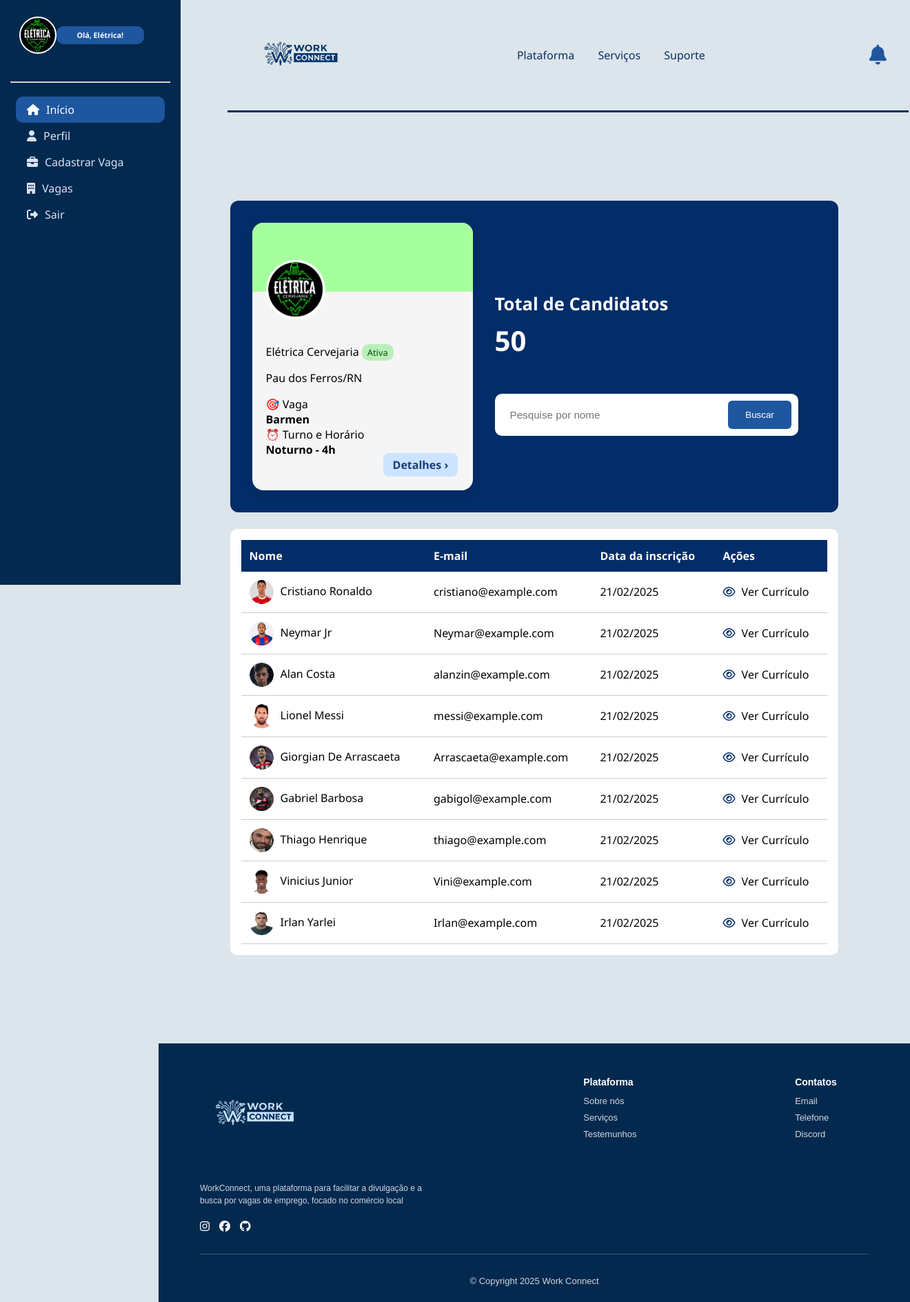
After one commit to AlanCosta2102/Projeto-Integrador-WorkConnect, a Django app: page /empresa/lista_candidatos/ in a window 1320 px wide. The commit adds this page. Shown: the whole page at 69% size. Run offline with Django 5.2, Linux system fonts and the light colour scheme.

```diff
--- /dev/null
+++ b/core/static/core/css/lista_candidatos.css
@@ -0,0 +1,222 @@
+body {
+  font-family: 'Segoe UI', sans-serif;
+  background-color: #dce5eb;
+  margin: 0;
+  overflow-y: auto;
+  overflow-x: hidden;
+}
+
+.navbar {
+  padding: 0.3rem 2rem;
+  border-bottom: 3px solid #082f63;
+  margin-left: 230px;
+  position: relative;
+  z-index: -50;
+  width: 70%;
+  left: 100px;
+}
+
+
+.navbar .container {
+  display: flex;
+  justify-content: space-between;
+  align-items: center;
+}
+
+.navbar .logo {
+  width: 150px;
+}
+
+.navbar nav a {
+  text-decoration: none;
+  color: #082f63;
+  margin: 0 15px;
+  font-weight: 500;
+}
+
+.user-icon i {
+  font-size: 1.8rem;
+  color: #1e56a0;
+}
+
+.content {
+  width: 90%;
+  margin: 2rem auto;
+}
+
+.header-section {
+  display: flex;
+  background-color: #032d69;
+  border-radius: 12px;
+  padding: 2rem;
+  color: white;
+  gap: 2rem;
+  align-items: flex-start;
+}
+
+.btn-desativar {
+  background-color: #ff5c5c;
+  color: white;
+  border: none;
+  border-radius: 6px;
+  padding: 6px 12px;
+  font-weight: 600;
+  margin-top: 10px;
+  cursor: pointer;
+}
+
+.painel-info {
+  flex: 1;
+  margin-top: 100px;
+}
+
+.painel-info h2 {
+  margin: 0;
+  font-weight: 700;
+  font-size: 1.6rem;
+}
+
+.numero {
+  font-size: 2.5rem;
+  font-weight: 700;
+  margin: 0.5rem 0;
+}
+
+.search-bar {
+  display: flex;
+  margin-top: 5rem;
+}
+
+.search-bar {
+  margin-top: 50px;
+  display: flex;
+  gap: 10px;
+  background: white;
+  border-radius: 10px;
+  padding: 10px;
+  width: 90%;
+  position: relative;
+  left: 0px;
+}
+
+.search-bar input {
+  flex: 1;
+  border: none;
+  padding: 12px;
+  font-size: 0.95rem;
+  outline: none;
+  border-radius: 6px;
+}
+
+.search-bar button {
+  background-color: #1e56a0;
+  color: white;
+  border: none;
+  padding: 12px 25px;
+  border-radius: 6px;
+  cursor: pointer;
+  font-weight: 500;
+}
+
+.search-bar button:hover {
+  background-color: #144a8d;
+}
+.table-section {
+  background-color: white;
+  border-radius: 10px;
+  margin-top: 1.5rem;
+  padding: 1rem;
+}
+
+table {
+  width: 100%;
+  border-collapse: collapse;
+  text-align: left;
+}
+
+thead {
+  background-color: #032d69;
+  color: white;
+  border-radius: 10px 10px 0 0;
+}
+
+th, td {
+  padding: 12px;
+}
+
+tbody tr {
+  border-bottom: 1px solid #ccc;
+}
+
+td img {
+  width: 35px;
+  height: 35px;
+  border-radius: 50%;
+  margin-right: 10px;
+  vertical-align: middle;
+}
+
+td i {
+  color: #032d69;
+  margin-right: 5px;
+}
+.card {
+    width: 320px;                 /* largura fixa */
+    background-color: #f5f5f5;
+    color: black;
+    border-radius: 16px;
+    box-shadow: 0 4px 12px rgba(0,0,0,0.1);
+    overflow: hidden;
+    transition: transform 0.3s ease;
+    flex-shrink: 0;               /* impede que o flexbox reduza o tamanho */
+}
+
+.card:hover {
+    transform: translateY(-5px);
+}
+
+.card-header {
+    height: 100px;
+    position: relative;
+    background-color: #A6FF9E;
+}
+
+.card-header img {
+    width: 80px;
+    height: 80px;
+    border-radius: 50%;
+    border: 3px solid #fff;
+    position: absolute;
+    bottom: -40px;
+    left: 20px;
+    background-color: #fff;
+}
+
+.card-body {
+    padding: 60px 20px 20px 20px;
+}
+.info-value{
+  font-weight: bold;
+}
+.status {
+  font-size: 0.8rem;
+  padding: 3px 8px;
+  border-radius: 10px;
+}
+
+.ativa {
+  background-color: #b9efb9;
+  color: #055105;
+}
+.details-button {
+    display: inline-block;
+    margin-top:-20px;
+    padding: 6px 14px;
+    background-color: #cce4ff;
+    color: #1a3d7c;
+    font-weight: 600;
+    border-radius: 8px;
+    text-decoration: none;
+    position: relative;
+    left: 170px;
+}
--- a/core/templates/core/base_empresa.html
+++ b/core/templates/core/base_empresa.html
@@ -10,6 +10,19 @@
     <link href="https://cdnjs.cloudflare.com/ajax/libs/font-awesome/6.5.0/css/all.min.css" rel="stylesheet">
 </head>
 <body>
+     <header class="navbar">
+    <div class="container">
+      <img src="{% static 'core/img/LogoTemplate.png' %}" alt="WorkConnect" class="logo">
+      <nav>
+        <a href="#">Plataforma</a>
+        <a href="#">Serviços</a>
+        <a href="#">Suporte</a>
+      </nav>
+      <div class="user-icon">
+        <i class="fa-solid fa-bell"></i>
+      </div>
+    </div>
+  </header>
     <div class="sidebar">
         <div class="profile-header">
             <img src="{% static 'core/img/Ellipse 14.png' %}" alt="Empresa">
--- /dev/null
+++ b/empresa/templates/empresa/lista_candidatos.html
@@ -0,0 +1,112 @@
+{% extends 'core/base_empresa.html' %}
+{% load static %}
+
+{% block title %}WorkConnect | Vagas{% endblock %}
+
+{% block content %}
+  <link rel="stylesheet" href="{% static 'core/css/lista_candidatos.css' %}">
+
+<main class="content">
+  <section class="header-section">
+    <div class="card">
+      <div class="card-header">
+        <img src="{% static 'core/img/Ellipse 14.png' %}">
+      </div>
+      <div class="card-body">
+        <p class="company-name">
+          Elétrica Cervejaria
+          <span class="status ativa">Ativa</span>
+        </p>
+        <p class="company-location">Pau dos Ferros/RN</p>
+
+        <div class="info-label"><span>🎯 Vaga</span></div>
+        <div class="info-value">Barmen</div>
+
+        <div class="info-label"><span>⏰ Turno e Horário</span></div>
+        <div class="info-value">Noturno - 4h</div>
+
+        <a href="#" class="details-button">Detalhes ›</a>
+      </div>
+    </div>
+
+    <div class="painel-info">
+      <h2>Total de Candidatos</h2>
+      <p class="numero">50</p>
+      <div class="search-bar">
+        <input type="text" placeholder="Pesquise por nome" class="input-job">
+        <button>Buscar</button>
+      </div>
+    </div>
+  </section>
+
+  <section class="table-section">
+    <table>
+      <thead>
+        <tr>
+          <th>Nome</th>
+          <th>E-mail</th>
+          <th>Data da inscrição</th>
+          <th>Ações</th>
+        </tr>
+      </thead>
+      <tbody>
+        <tr>
+          <td><img src="{% static 'core/img/Cristiano.png' %}" alt="">Cristiano Ronaldo</td>
+          <td>cristiano@example.com</td>
+          <td>21/02/2025</td>
+          <td><i class="fa-regular fa-eye"></i> Ver Currículo</td>
+        </tr>
+        <tr>
+          <td><img src="{% static 'core/img/ney.jpg' %}" alt="">Neymar Jr</td>
+          <td>Neymar@example.com</td>
+          <td>21/02/2025</td>
+          <td><i class="fa-regular fa-eye"></i> Ver Currículo</td>
+        </tr>
+        <tr>
+          <td><img src="{% static 'core/img/Alan.png' %}" alt="">Alan Costa</td>
+          <td>alanzin@example.com</td>
+          <td>21/02/2025</td>
+          <td><i class="fa-regular fa-eye"></i> Ver Currículo</td>
+        </tr>
+        <tr>
+          <td><img src="{% static 'core/img/messi.png' %}" alt="">Lionel Messi</td>
+          <td>messi@example.com</td>
+          <td>21/02/2025</td>
+          <td><i class="fa-regular fa-eye"></i> Ver Currículo</td>
+        </tr>
+        <tr>
+          <td><img src="{% static 'core/img/Arrascaeta.png' %}" alt="">Giorgian De Arrascaeta</td>
+          <td>Arrascaeta@example.com</td>
+          <td>21/02/2025</td>
+          <td><i class="fa-regular fa-eye"></i> Ver Currículo</td>
+        </tr>
+        <tr>
+          <td><img src="{% static 'core/img/gabigol.jpg' %}" alt="">Gabriel Barbosa</td>
+          <td>gabigol@example.com</td>
+          <td>21/02/2025</td>
+          <td><i class="fa-regular fa-eye"></i> Ver Currículo</td>
+        </tr>
+        <tr>
+          <td><img src="{% static 'core/img/Thiago.png' %}" alt="">Thiago Henrique</td>
+          <td>thiago@example.com</td>
+          <td>21/02/2025</td>
+          <td><i class="fa-regular fa-eye"></i> Ver Currículo</td>
+        </tr>
+        <tr>
+          <td><img src="{% static 'core/img/vini.png' %}" alt="">Vinicius Junior</td>
+          <td>Vini@example.com</td>
+          <td>21/02/2025</td>
+          <td><i class="fa-regular fa-eye"></i> Ver Currículo</td>
+        </tr>
+        <tr>
+          <td><img src="{% static 'core/img/Irlan.png' %}" alt="">Irlan Yarlei</td>
+          <td>Irlan@example.com</td>
+          <td>21/02/2025</td>
+          <td><i class="fa-regular fa-eye"></i> Ver Currículo</td>
+        </tr>
+      </tbody>
+    </table>
+  </section>
+</main>
+
+{% endblock %}
--- a/empresa/urls.py
+++ b/empresa/urls.py
@@ -11,4 +11,6 @@ urlpatterns = [
     path('cadastrar_vagas/', views.cadastrar_vagas, name='cadastrar_vagas'),
 
     path('vagas/', views.vagas_empresa, name='vagas_empresa'),
+
+    path('lista_candidatos/', views.lista_candidatos, name='lista_candidatos')
 ]
--- a/empresa/views.py
+++ b/empresa/views.py
@@ -14,3 +14,6 @@ def cadastrar_vagas(request):
 
 def vagas_empresa(request):
     return render(request, 'empresa/vagas.html')
+
+def lista_candidatos(request):
+    return render(request,'empresa/lista_candidatos.html')
```
Also changed, not shown: core/static/core/css/base_empresa.css (+30 -1 lines), core/static/core/css/vagas.css (+20 -11 lines), empresa/templates/empresa/vagas.html (+2 -11 lines), core/static/core/img/Alan.png (added), core/static/core/img/Arrascaeta.png (added), core/static/core/img/Cristiano.png (added), core/static/core/img/Irlan.png (added), core/static/core/img/Thiago.png (added), core/static/core/img/gabigol.jpg (added), core/static/core/img/messi.png (added), core/static/core/img/ney.jpg (added), core/static/core/img/vini.png (added).
